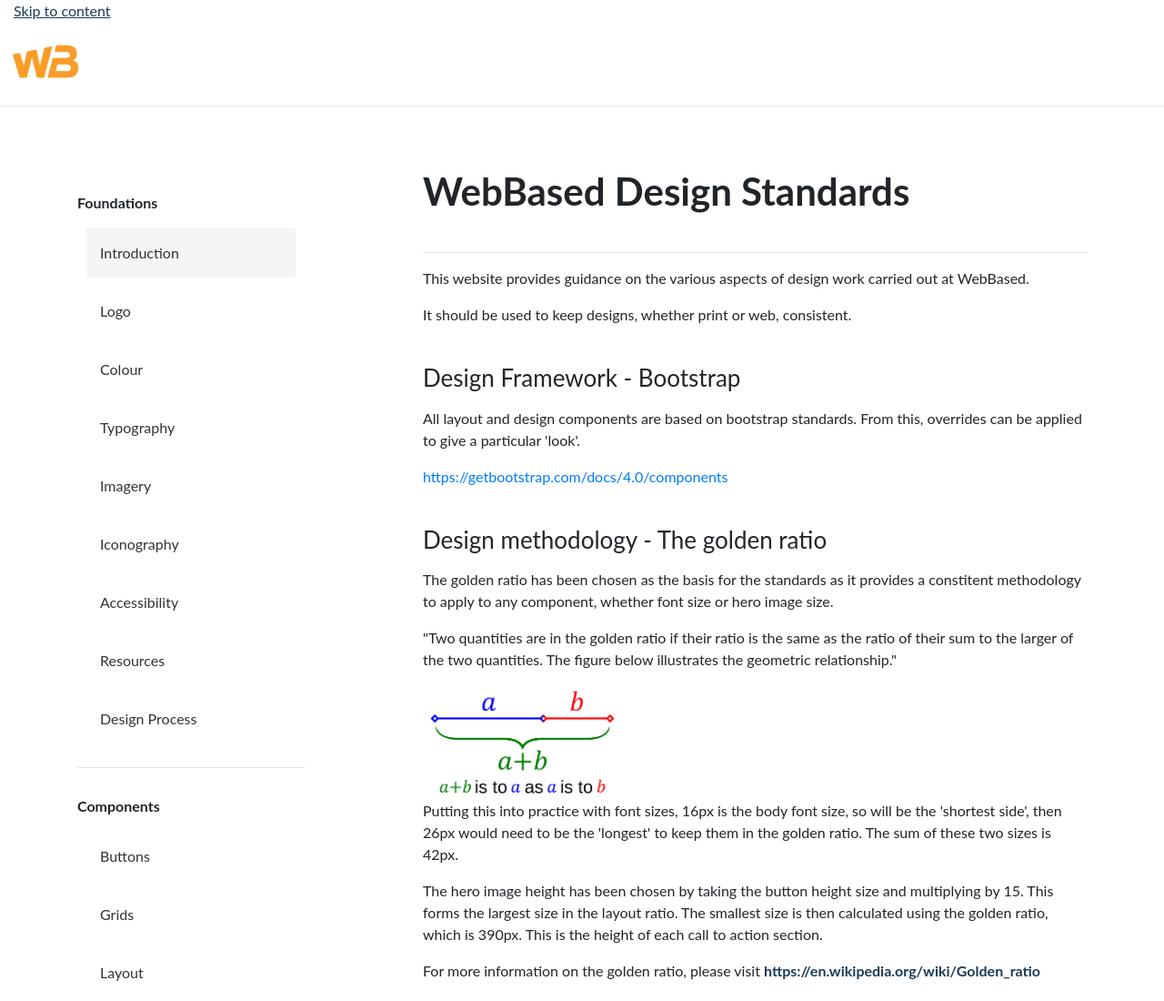
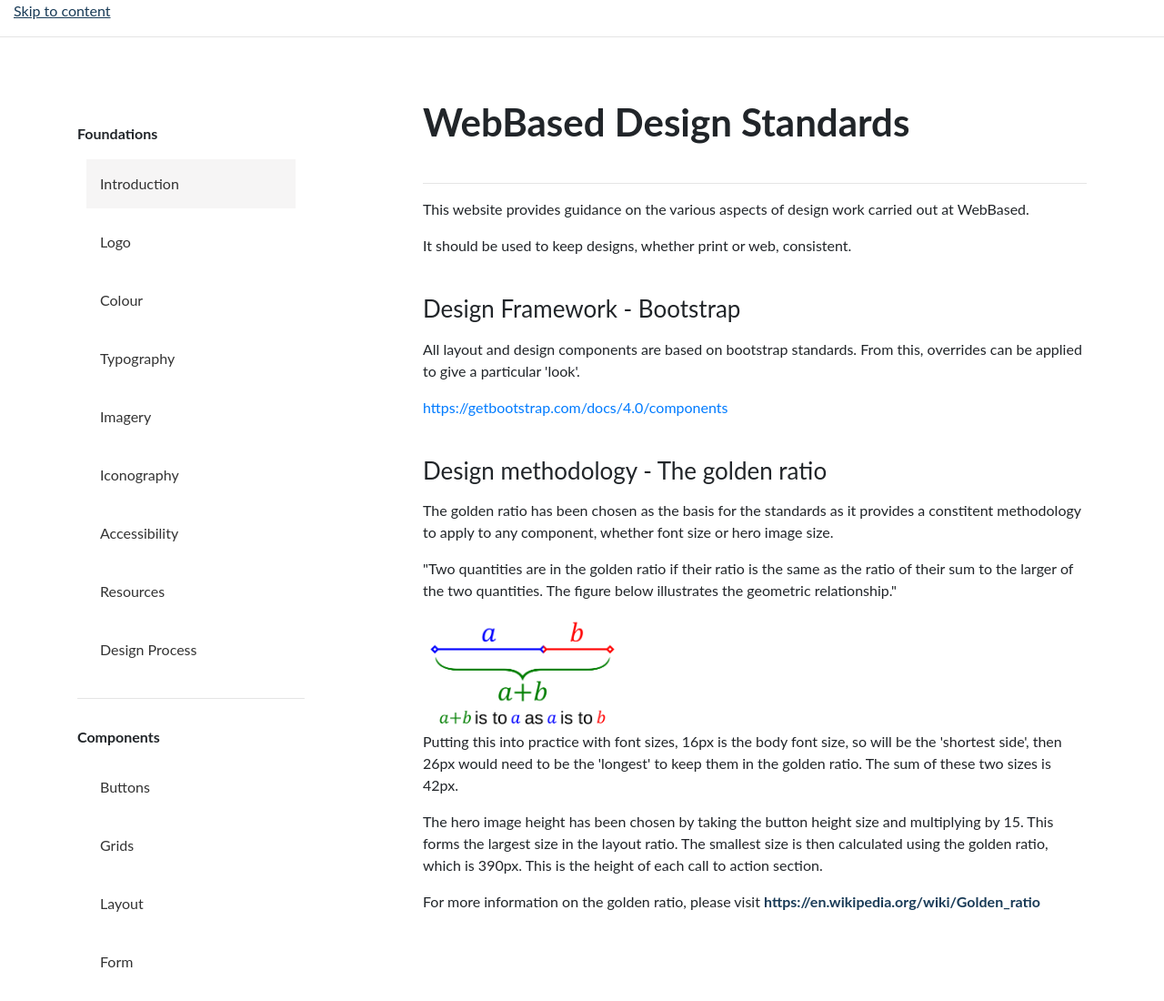
Before and after one commit to danwadman/goldendesign, a plain HTML site: page index.html in a window 1280 px wide. Shown: the top 1100 px of the page at 91% size. Drawn offline with nearby package versions, Linux system fonts and the light colour scheme; no server answers.

Commit message:
Remove WB

```diff
--- a/header.html
+++ b/header.html
@@ -14,8 +14,6 @@
 
     <a href="index.html" accesskey="h">
 
-
-        <img id="header_logo" src="images/logo/wb_logo.png" class="ml10" height="60px" width="80px" alt="Webbased logo"> </a>
 </div>
 
 <hr class="mb42">
```
